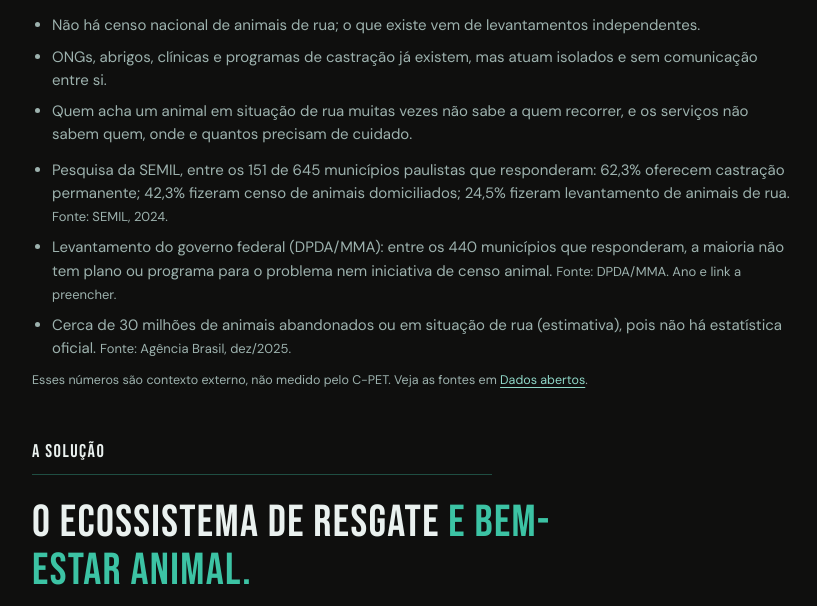
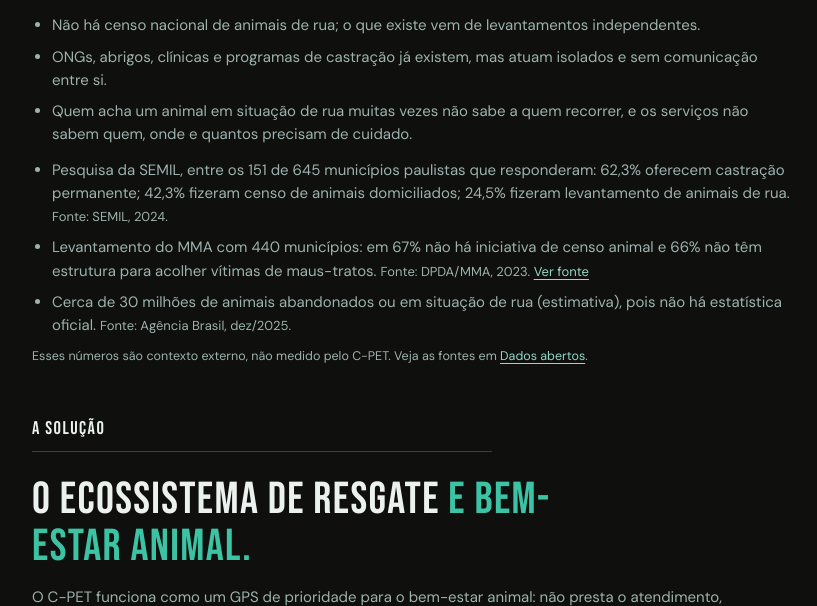
Before and after one commit to leolauren7ino/c-pet_gs2026, a web app: page /sobre.html in a window 1280 px wide. Shown: the part 689-1295 px from the top of the page, without its empty margins (68-885 px from the left). Run offline with its HTML, style and script files only (its server is not run), Linux system fonts and the light colour scheme; data that the repository does not hold is empty; database files in the repository are not loaded.

Commit message:
Sobre: corrige item DPDA/MMA e adiciona link
Co-Authored-By: Claude Sonnet 5.5 <noreply@anthropic.com>

```diff
--- a/src/main/resources/static/sobre.html
+++ b/src/main/resources/static/sobre.html
@@ -38,7 +38,7 @@
       </ul>
       <ul class="lista-dados">
         <li>Pesquisa da SEMIL, entre os 151 de 645 municípios paulistas que responderam: 62,3% oferecem castração permanente; 42,3% fizeram censo de animais domiciliados; 24,5% fizeram levantamento de animais de rua. <span class="fonte-ref">Fonte: SEMIL, 2024.</span></li>
-        <li>Levantamento do governo federal (DPDA/MMA): entre os 440 municípios que responderam, a maioria não tem plano ou programa para o problema nem iniciativa de censo animal. <span class="fonte-ref">Fonte: DPDA/MMA. Ano e link a preencher.</span></li>
+        <li>Levantamento do MMA com 440 municípios: em 67% não há iniciativa de censo animal e 66% não têm estrutura para acolher vítimas de maus-tratos. <span class="fonte-ref">Fonte: DPDA/MMA, 2023. <a href="https://agenciagov.ebc.com.br/noticias/202308/seminario-reune-propostas-para-manejo-etico-de-caes-e-gatos" target="_blank" rel="noopener">Ver fonte</a></span></li>
         <li>Cerca de 30 milhões de animais abandonados ou em situação de rua (estimativa), pois não há estatística oficial. <span class="fonte-ref">Fonte: Agência Brasil, dez/2025.</span></li>
       </ul>
       <p class="nota-sim">Esses números são contexto externo, não medido pelo C-PET. Veja as fontes em <a href="dados.html">Dados abertos</a>.</p>
```
